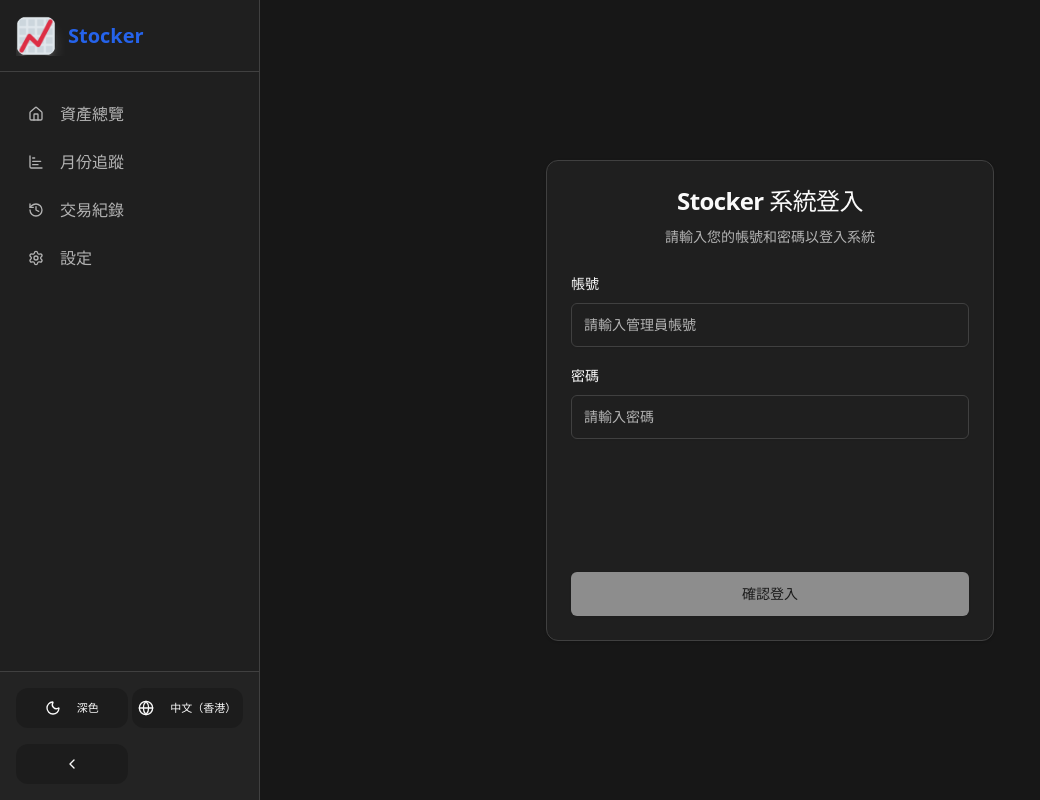
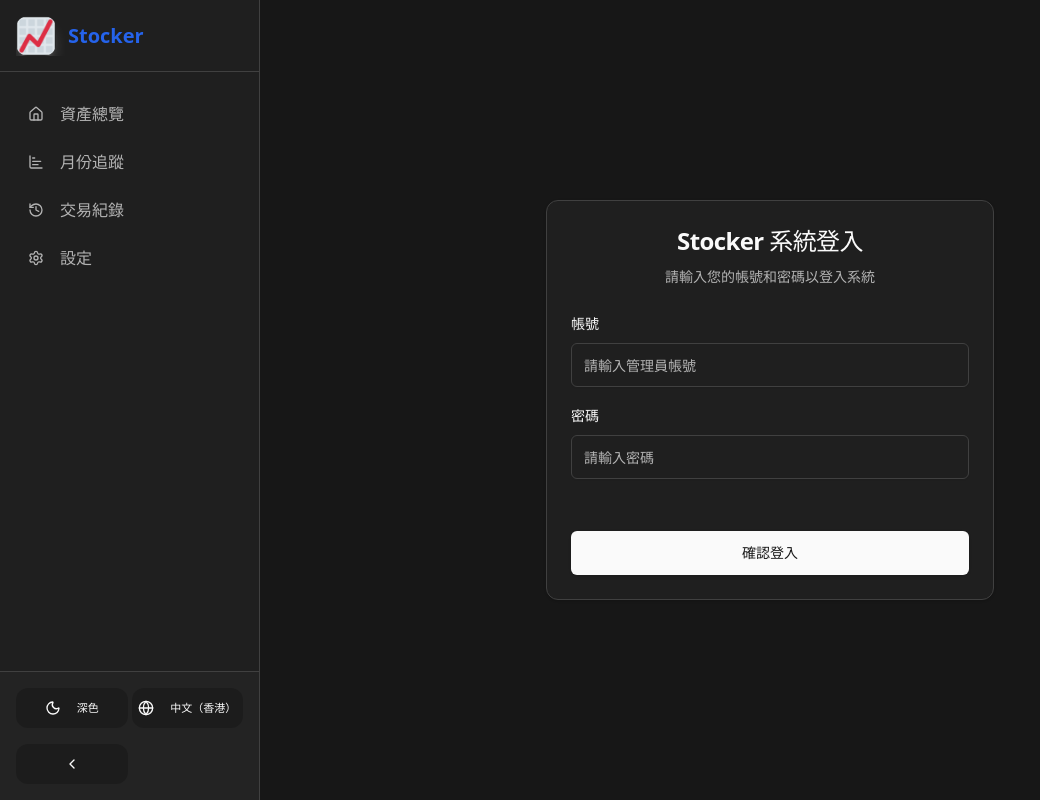
Before and after one commit to tomsin9/stocker, a Vue app in the folder frontend/: page /login in a window 1280 px wide. Shown: the whole page, without its empty margins (0-1040 px from the left). Built offline with nearby package versions, Linux system fonts and the light colour scheme; no server answers.

Commit message:
Refactor Turnstile integration for development mode: update backend and frontend to skip Turnstile verification in DEBUG mode or when the secret key is not set, improving development experience and preventing unnecessary token handling.

```diff
--- a/frontend/src/views/LoginView.vue
+++ b/frontend/src/views/LoginView.vue
@@ -81,7 +81,10 @@ const loading = ref(false)
 const error = ref('')
 const form = reactive({ username: '', password: '' })
 
-const turnstileSiteKey = ref(import.meta.env.VITE_TURNSTILE_SITE_KEY || '')
+// Dev mode or no key: skip Turnstile (no widget, no token sent)
+const turnstileSiteKey = ref(
+  import.meta.env.DEV ? '' : (import.meta.env.VITE_TURNSTILE_SITE_KEY || '')
+)
 const turnstileToken = ref('')
 const turnstileContainer = ref(null)
 let turnstileWidgetId = null
@@ -114,6 +117,10 @@ function resetTurnstile() {
 }
 
 onMounted(async () => {
+  if (import.meta.env.DEV) {
+    turnstileToken.value = 'skip'
+    return
+  }
   if (!turnstileSiteKey.value) {
     try {
       const res = await api.get('public-config/')
```
Also changed, not shown: 1 other file (tests, documents, lock files or other folders).
